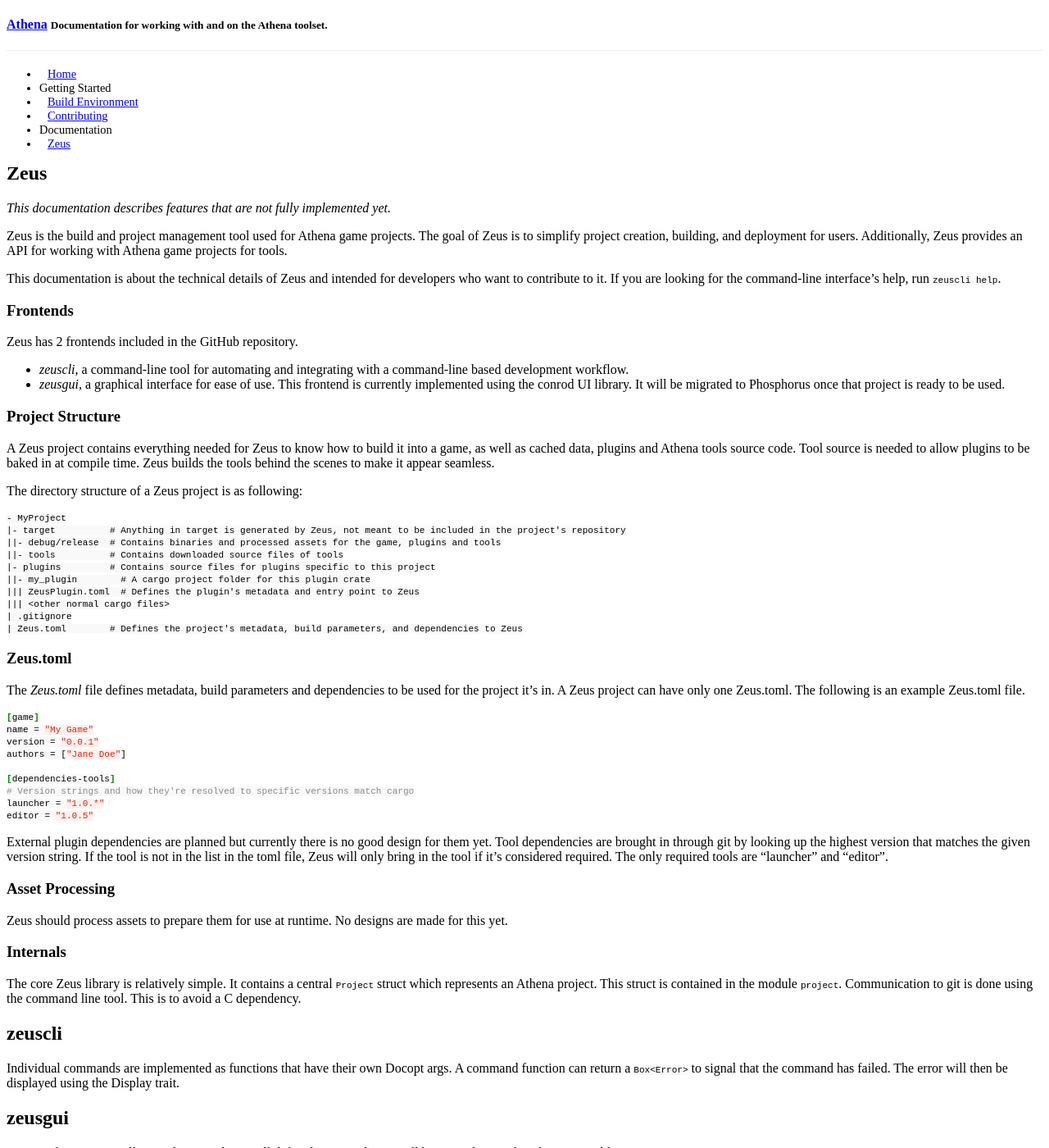
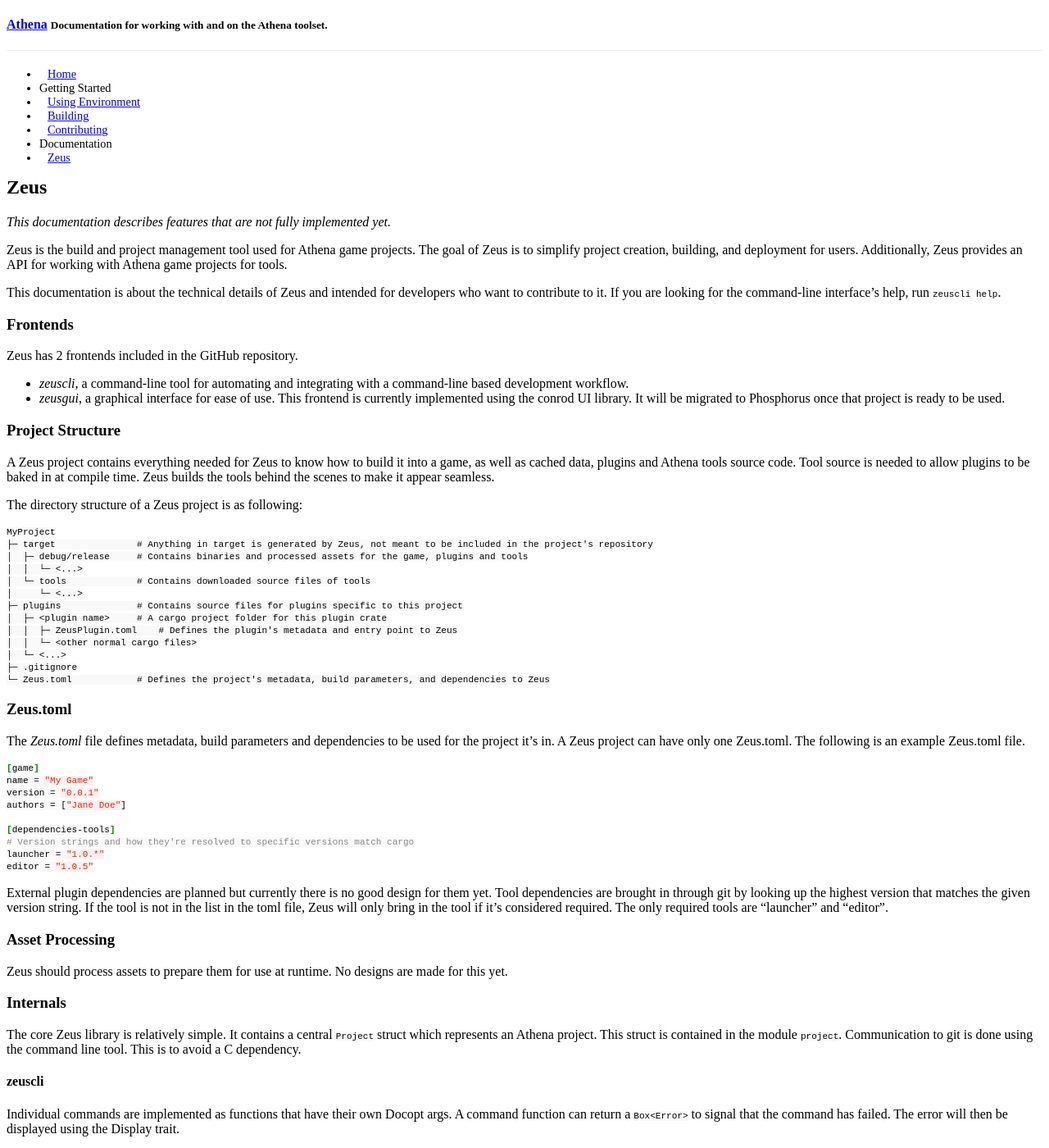
Before and after one commit to athena-org/athena-org.github.io, a Jekyll site: the page built from _posts/2015-06-10-zeus.md, in a window 1280 px wide and 1400 px high. Shown: the whole window at 82% size. Built offline with Jekyll 4.4.1, drawn with Linux system fonts in a browser that asks for light colours; Markdown is read by kramdown in place of the engine named in the settings; a style sheet for code colours, icons or effects is not loaded.

Commit message:
Add more information

````diff
--- a/_posts/2015-06-10-zeus.md
+++ b/_posts/2015-06-10-zeus.md
@@ -35,17 +35,21 @@ the scenes to make it appear seamless.
 The directory structure of a Zeus project is as following:
 
 ```
-- MyProject
-|- target          # Anything in target is generated by Zeus, not meant to be included in the project's repository
-||- debug/release  # Contains binaries and processed assets for the game, plugins and tools
-||- tools          # Contains downloaded source files of tools
-|- plugins         # Contains source files for plugins specific to this project
-||- my_plugin        # A cargo project folder for this plugin crate
-||| ZeusPlugin.toml  # Defines the plugin's metadata and entry point to Zeus
-||| <other normal cargo files>
-| .gitignore
-| Zeus.toml        # Defines the project's metadata, build parameters, and dependencies to Zeus
+MyProject
+├─ target               # Anything in target is generated by Zeus, not meant to be included in the project's repository
+│  ├─ debug/release     # Contains binaries and processed assets for the game, plugins and tools
+│  │  └─ <...>
+│  └─ tools             # Contains downloaded source files of tools
+│     └─ <...>
+├─ plugins              # Contains source files for plugins specific to this project
+│  ├─ <plugin name>     # A cargo project folder for this plugin crate
+│  │  ├─ ZeusPlugin.toml    # Defines the plugin's metadata and entry point to Zeus
+│  │  └─ <other normal cargo files>
+│  └─ <...>
+├─ .gitignore
+└─ Zeus.toml            # Defines the project's metadata, build parameters, and dependencies to Zeus
 ```
+
 
 ### Zeus.toml
 
````
Also changed, not shown: other parts of _posts/2015-06-10-zeus.md (+9 -2 lines), _posts/2015-06-10-building.md (added, +25 -0 lines), _posts/2015-06-10-using.md (renamed from _posts/2015-06-10-build-environment.md, +9 -20 lines), index.md (+9 -2 lines), README.md (deleted), img/ComponentDiagram.png (added), img/SceneFile.png (added), img/ZeusProject.png (added).
